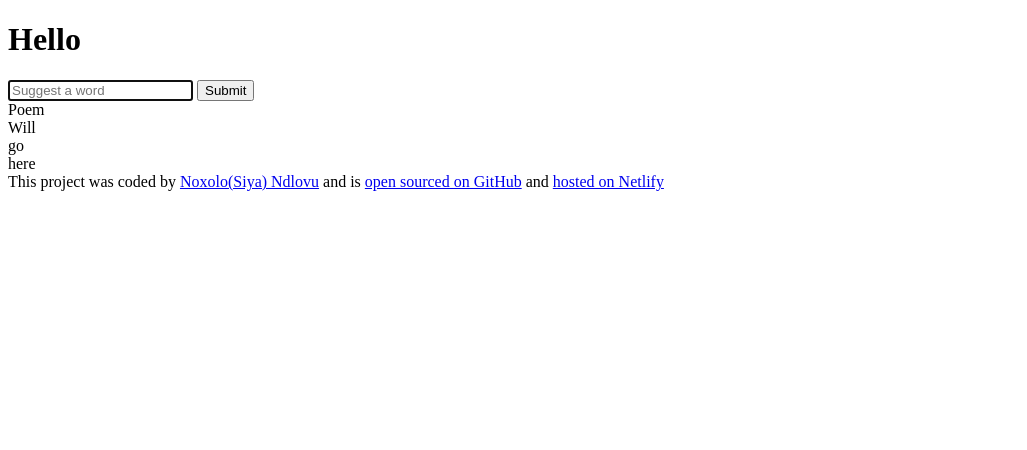
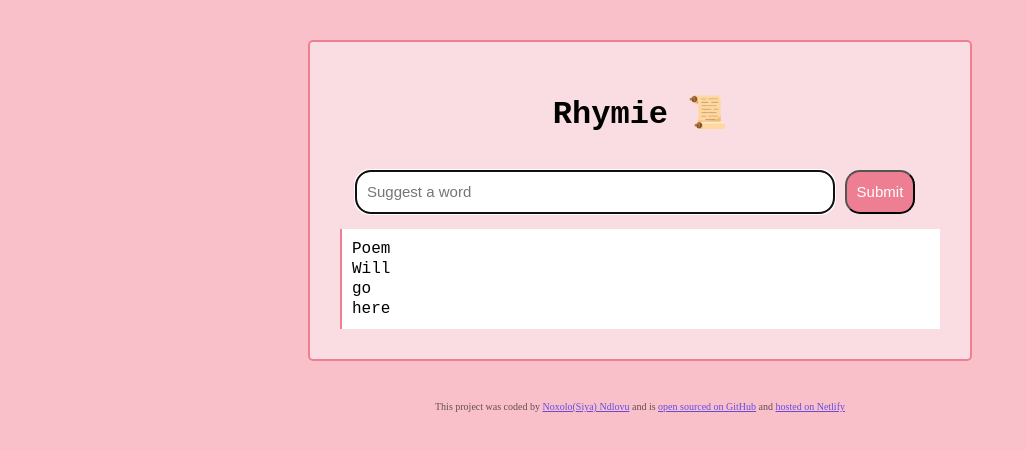
Before and after one commit to SiiyaN/poem-generator, a plain HTML site: page index.html in a window 1280 px wide. Shown: the whole page, without its empty margins (0-1027 px from the left). Drawn offline with Linux system fonts and the light colour scheme.

Commit message:
Added styling

```diff
--- a/index.html
+++ b/index.html
@@ -7,18 +7,20 @@
     <title>Poem Generator</title>
   </head>
   <body>
-    <h1>Hello</h1>
+    <div class="container">
+      <h1>Rhymie 📜</h1>
       <form action="">
         <input
           type="text"
+          class="text-box"
           placeholder="Suggest a word"
           autofocus
           required
           autocomplete="off"
         />
-      <input type="submit" />
+        <input type="submit" class="submit-button" />
       </form>
-    <div id="poem">
+      <div id="poem" class="poem">
         Poem
         <br />
         Will
@@ -26,6 +28,7 @@
         go
         <br />
         here
+      </div>
     </div>
 
     <script src="src/index.js"></script>
--- a/src/style.css
+++ b/src/style.css
@@ -0,0 +1,51 @@
+body {
+  background-color: rgb(250, 192, 202);
+}
+
+h1 {
+  text-align: center;
+}
+
+.container {
+  max-width: 600px;
+  margin: 40px auto;
+  border: solid 2px rgb(238, 126, 145);
+  border-radius: 5px;
+  font-family: "Courier New", Courier, monospace;
+  padding: 30px;
+  background-color: rgb(250, 221, 226);
+}
+
+.text-box {
+  padding: 10px;
+  width: 80%;
+  font-size: 15px;
+  border-radius: 15px;
+  line-height: 20px;
+  color: whitesmoke;
+}
+
+.submit-button {
+  padding: 10px;
+  font-size: 15px;
+  border-radius: 15px;
+  line-height: 20px;
+  background: rgb(238, 126, 145);
+  color: white;
+}
+
+.poem {
+  background-color: white;
+  padding: 10px;
+  line-height: 20px;
+  border-left: solid 2px rgb(238, 126, 145);
+}
+
+form {
+  padding: 15px;
+}
+footer {
+  text-align: center;
+  font-size: 10px;
+  opacity: 0.6;
+}
```
Lines whose indentation alone changed are shown as unchanged.
